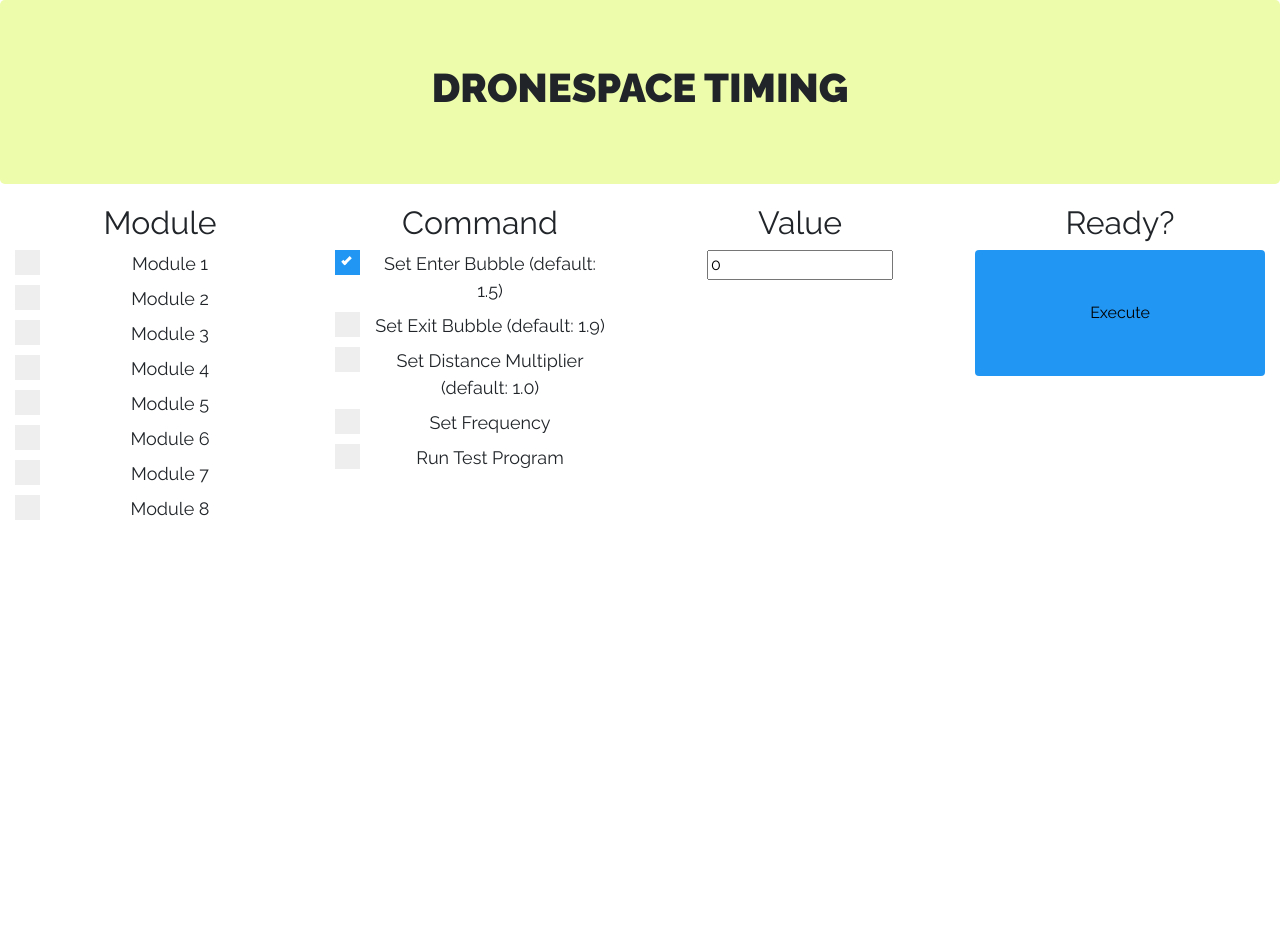
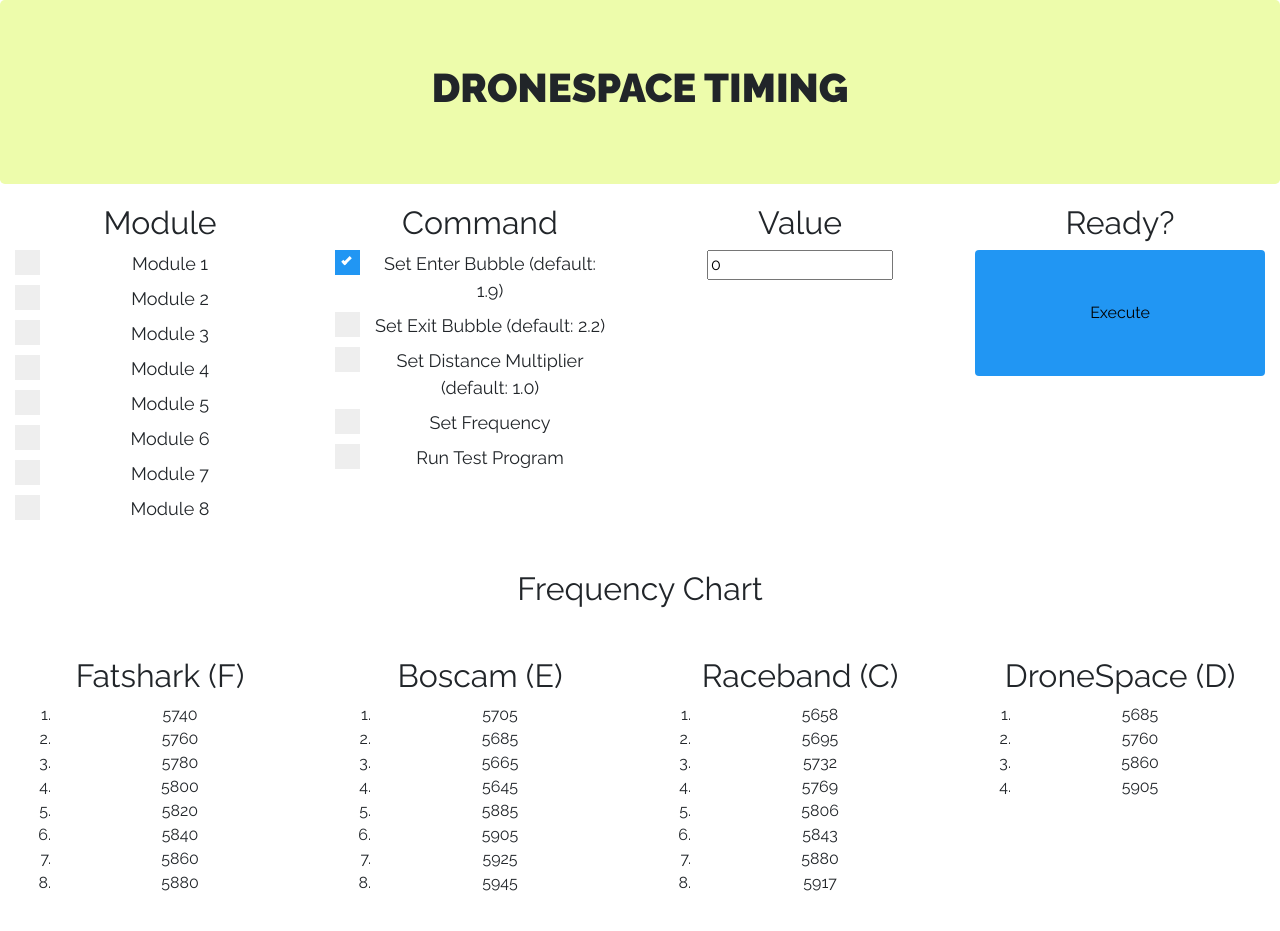
Before and after one commit to lancewilhelm/DroneSpacePiGates, a Flask app: page /configure in a window 1280 px wide. Before the commit the page ends 520 px from the top, so only its background shows below. Run offline with Flask 2, Linux system fonts and the light colour scheme; some libraries are stand-ins or nearby versions.

Commit message:
all wrapped up

```diff
--- a/webapp/templates/configure.html
+++ b/webapp/templates/configure.html
@@ -57,11 +57,11 @@
         </div>
         <div class="col-sm">
           <h2>Command</h2>
-          <label class="container">Set Enter Bubble (default: 1.5)
+          <label class="container">Set Enter Bubble (default: 1.9)
             <input type="radio" checked="checked" name="radio" id="enterBubble">
             <span class="checkmark"></span>
           </label>
-          <label class="container">Set Exit Bubble (default: 1.9)
+          <label class="container">Set Exit Bubble (default: 2.2)
             <input type="radio" name="radio" id="exitBubble">
             <span class="checkmark"></span>
           </label>
@@ -88,8 +88,62 @@
           <button type="button" class="btn btn-block btn-neutral" onclick="execute()">Execute</button>
         </div>
       </div>
+      <div class="row">
+        <div class="col-sm">
+          <h2>Frequency Chart</h2>
+        </div>
+      </div>
+      <div class="row">
+        <div class="col-sm">
+          <h2>Fatshark (F)</h2>
+          <ol>
+            <li>5740</li>
+            <li>5760</li>
+            <li>5780</li>
+            <li>5800</li>
+            <li>5820</li>
+            <li>5840</li>
+            <li>5860</li>
+            <li>5880</li>
+          </ol>
+        </div>
+        <div class="col-sm">
+          <h2>Boscam (E)</h2>
+          <ol>
+            <li>5705</li>
+            <li>5685</li>
+            <li>5665</li>
+            <li>5645</li>
+            <li>5885</li>
+            <li>5905</li>
+            <li>5925</li>
+            <li>5945</li>
+          </ol>
+        </div>
+        <div class="col-sm">
+          <h2>Raceband (C)</h2>
+          <ol>
+            <li>5658</li>
+            <li>5695</li>
+            <li>5732</li>
+            <li>5769</li>
+            <li>5806</li>
+            <li>5843</li>
+            <li>5880</li>
+            <li>5917</li>
+          </ol>
+        </div>
+        <div class="col-sm">
+          <h2>DroneSpace (D)</h2>
+          <ol>
+            <li>5685</li>
+            <li>5760</li>
+            <li>5860</li>
+            <li>5905</li>
+          </ol>
+        </div>
+      </div>
     </div>
-
 
     <script src="{{ url_for('static',filename='js/configure.js') }}"></script>
     <script src="https://code.jquery.com/jquery-3.2.1.slim.min.js" integrity="sha384-KJ3o2DKtIkvYIK3UENzmM7KCkRr/rE9/Qpg6aAZGJwFDMVNA/GpGFF93hXpG5KkN" crossorigin="anonymous"></script>
```
Also changed, not shown: gateComs/DSElement.py (+4 -4 lines), 1 other file.
